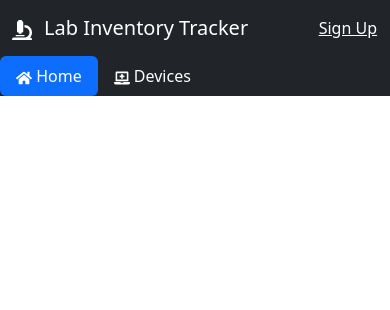
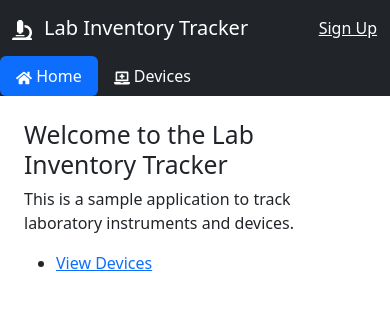
Before and after one commit to jjacobsohn-eppendorf/lab-inventory-frontend, a React (Vite) app: page / in a window 390 px wide. Shown: the top 310 px of the page. Built offline with nearby package versions, Linux system fonts and the light colour scheme.

Commit message:
Fixup mobile

```diff
--- a/src/routes/Root.tsx
+++ b/src/routes/Root.tsx
@@ -10,11 +10,11 @@ export default function App() {
     <div id="app">
       {navigation.state === "loading" && <div>loading</div>}
       <Header />
-      <main className="row flex-column flex-md-row g-0 overflow-hidden">
-        <div className="col-md-3 text-bg-dark">
+      <main className="row flex-md-row g-0 overflow-hidden">
+        <div className="col-md-2 text-bg-dark">
           <MainNav />
         </div>
-        <div className="col-md-9 h-100">
+        <div className="col-md-10 h-100">
           <Outlet />
         </div>
       </main>
```
Also changed, not shown: 1 other file (tests, documents, lock files or other folders).
